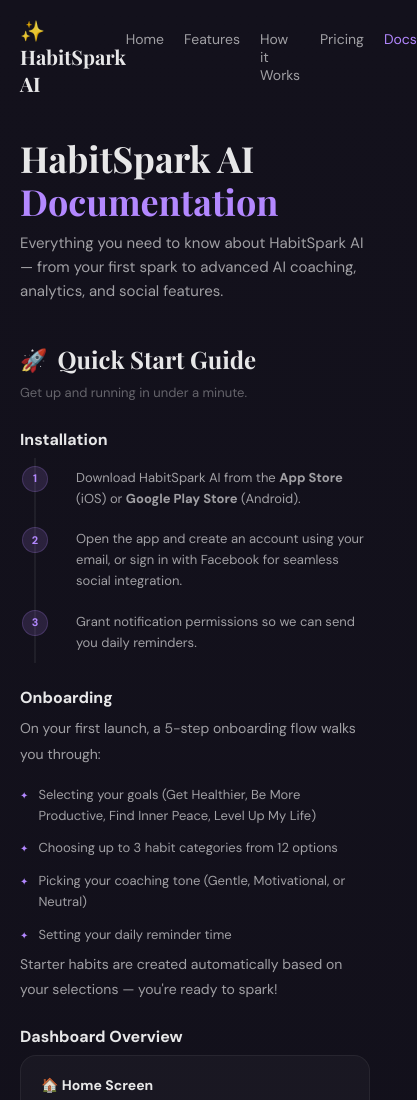
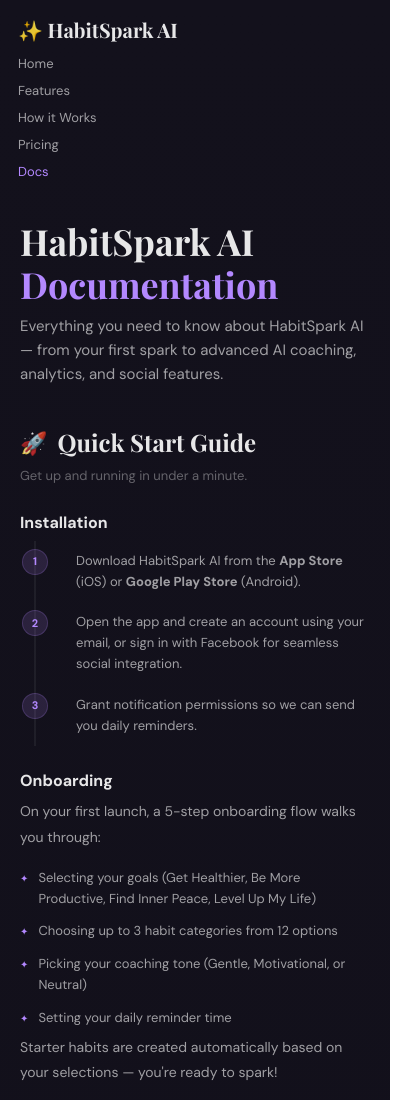
Before and after one commit to antzt1994-alt/habitspark-ai-official-, a website: page public/docs.html in a window 390 px wide. Shown: the top 1100 px of the page, 417 px wide, since content can reach past the window. Drawn offline with nearby package versions, Linux system fonts and the light colour scheme.

Commit message:
repairing header for mobile device

```diff
--- a/public/docs.html
+++ b/public/docs.html
@@ -260,14 +260,29 @@
 
     /* ── Responsive ── */
     @media (max-width: 900px) {
-      nav { padding: 16px 20px; }
-      .nav-links { gap: 20px; }
+      nav {
+        padding: 16px 18px;
+        flex-direction: column;
+        align-items: flex-start;
+        gap: 12px;
+      }
+      .nav-links {
+        width: 100%;
+        display: grid;
+        grid-template-columns: repeat(2, minmax(0, 1fr));
+        gap: 10px 14px;
+      }
+      .nav-links a { font-size: 13px; }
       .sidebar { display: none; }
       .docs-content { padding: 24px 20px 60px; }
       .docs-layout { flex-direction: column; }
       .pricing-mini { flex-direction: column; }
       .badge-grid { grid-template-columns: repeat(auto-fill, minmax(110px, 1fr)); }
       .lang-grid { grid-template-columns: 1fr 1fr; }
+    }
+
+    @media (max-width: 420px) {
+      .nav-links { grid-template-columns: 1fr; }
     }
 
     /* Scrollbar */
```
